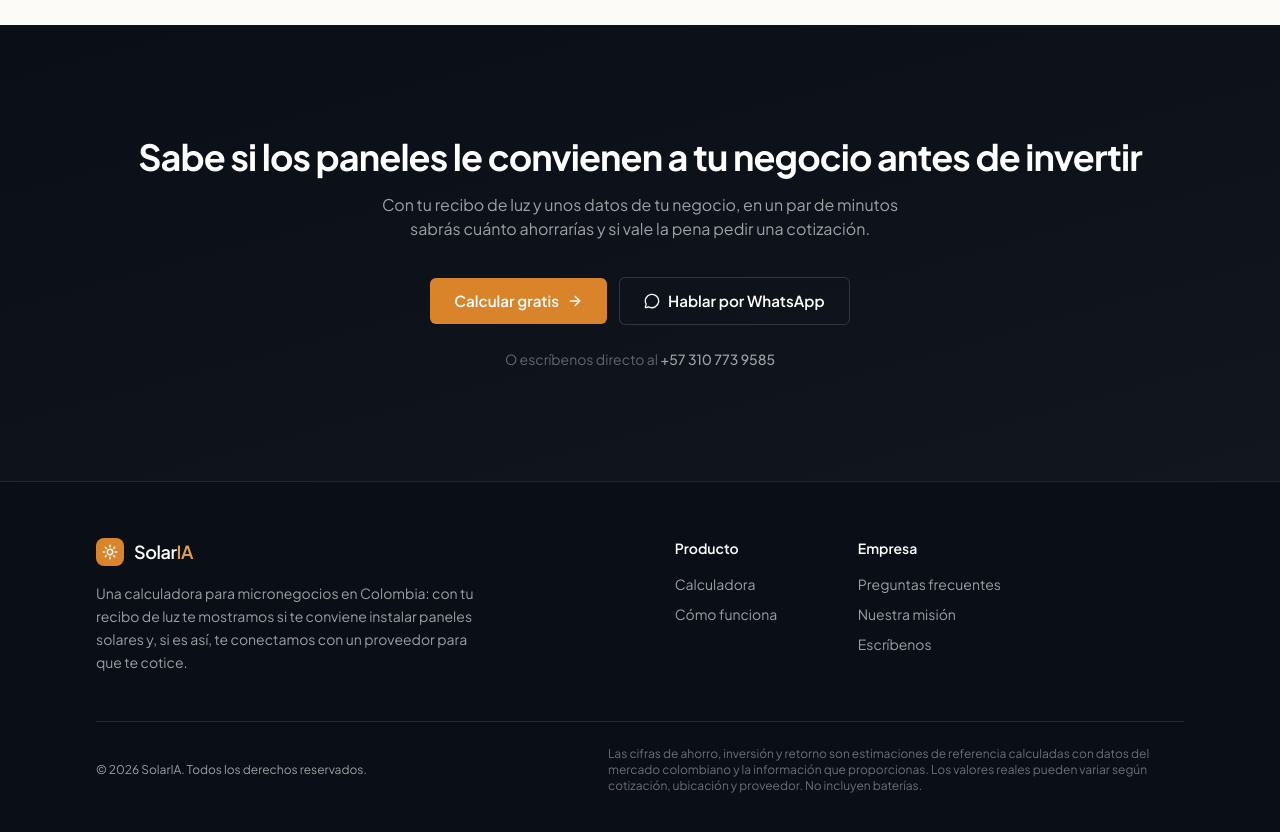
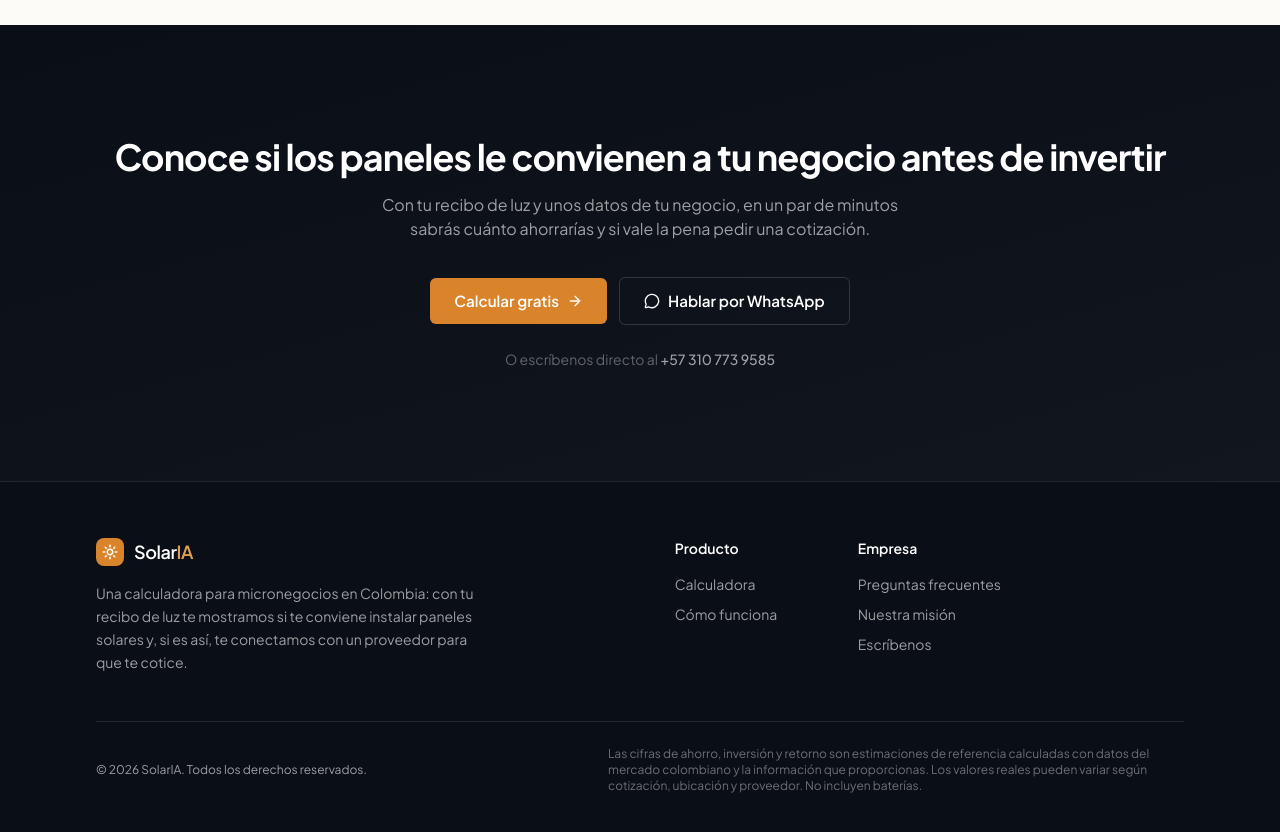
Before and after one commit to juanmoreno2211/solaria, a Next.js app: page / in a window 1280 px wide. Shown: the part 3220-4052 px from the top of the page. Built offline with nearby package versions, Linux system fonts and the light colour scheme; no server answers.

Commit message:
arreglo conoce

```diff
--- a/src/components/landing/CTA.tsx
+++ b/src/components/landing/CTA.tsx
@@ -11,7 +11,7 @@ export function CTA() {
       <Container>
         <Reveal>
           <h2 className="text-balance text-3xl font-bold tracking-tight text-white sm:text-4xl">
-            Sabe si los paneles le convienen a tu negocio antes de invertir
+            Conoce si los paneles le convienen a tu negocio antes de invertir
           </h2>
           <p className="mx-auto mt-4 max-w-xl text-balance text-white/60">
             Con tu recibo de luz y unos datos de tu negocio, en un par de minutos
```
